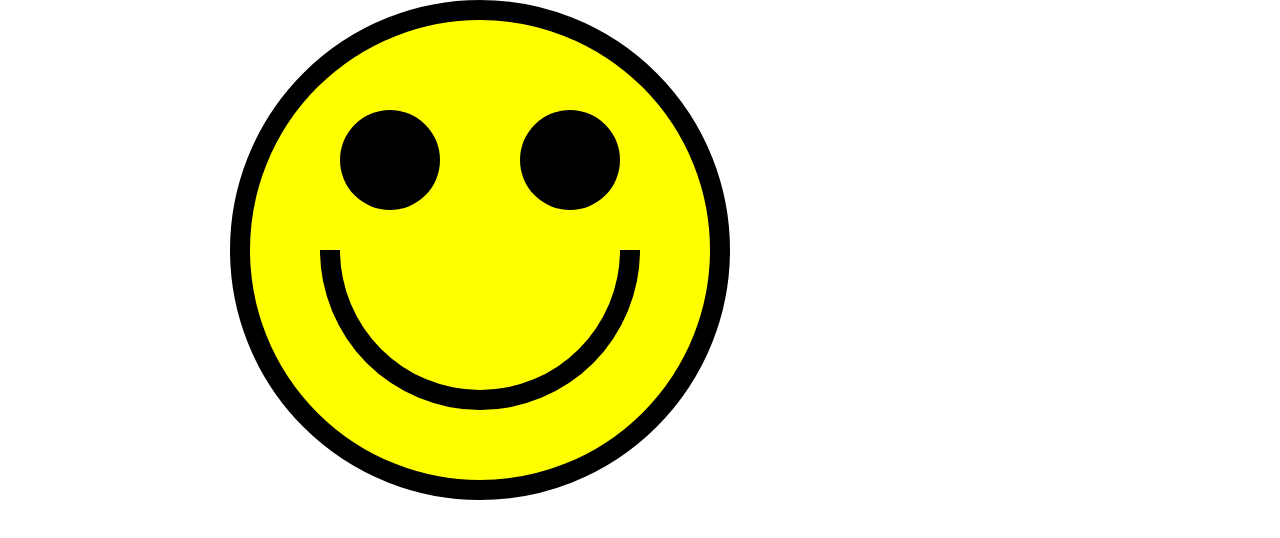
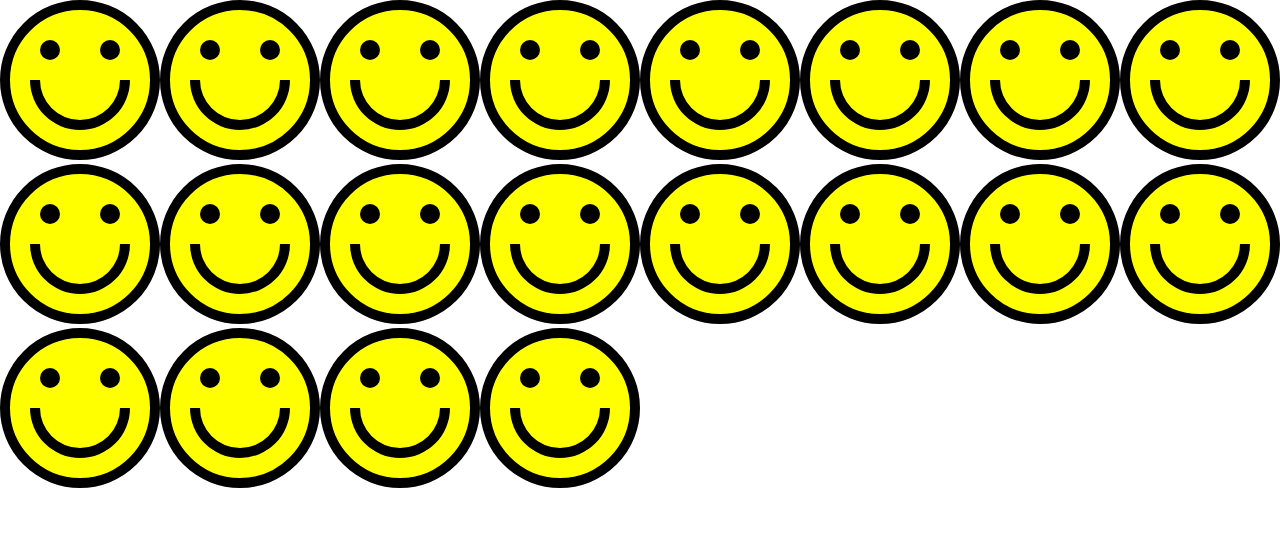
Before and after one commit to alleniac/learn-d3, a React (Create React App) app: page / in a window 1280 px wide. Shown: the top 538 px of the page. Built offline with nearby package versions, Linux system fonts and the light colour scheme.

Commit message:
Further refactor

```diff
--- a/src/App.js
+++ b/src/App.js
@@ -1,42 +1,30 @@
 import './App.css';
-import { BackgroundCircle } from './BackgroundCircle';
-import { Eyes } from './Eyes';
-import { Mouth } from './Mouth';
+import { range } from 'd3-array';
+import { Face } from './Face';
 
-const width = 960;
-const height = 500;
-const centerX = width / 2;
-const centerY = height / 2;
-const strokeWidth = 20;
+const width = 160;
+const height = 160;
 
-const eyeOffsetX = 90;
-const eyeOffsetY = 90;
-const eyeRadius = 50;
-
-const mouthWidth = 20;
-const mouthRadius = 140;
+const array = range(20);
 
 function App() {
   return (
-    <div>
-      <svg width={width} height={height}>
-        <g transform={`translate(${centerX},${centerY})`}>
-          <BackgroundCircle
-            radius={centerY - strokeWidth / 2}
-            strokeWidth={strokeWidth}
-          />
-          <Eyes
-            eyeOffsetX={eyeOffsetX}
-            eyeOffsetY={eyeOffsetY}
-            eyeRadius={eyeRadius}
-          />
-          <Mouth
-            mouthRadius={mouthRadius}
-            mouthWidth={mouthWidth}
-          />
-        </g>
-      </svg>
-    </div>
+    <>
+      {array.map(() => (
+        <Face
+          width={width}
+          height={height}
+          centerX={width / 2}
+          centerY={height / 2}
+          strokeWidth={10}
+          eyeOffsetX={30}
+          eyeOffsetY={30}
+          eyeRadius={10}
+          mouthWidth={10}
+          mouthRadius={40}
+        />
+      ))}
+    </>
   );
 }
 
--- /dev/null
+++ b/src/Face.js
@@ -0,0 +1,35 @@
+import { BackgroundCircle } from './BackgroundCircle';
+import { Eyes } from './Eyes';
+import { Mouth } from './Mouth';
+import { FaceContainer } from './FaceContainer';
+
+export const Face = ({
+  width,
+  height,
+  centerX,
+  centerY,
+  strokeWidth,
+  eyeOffsetX,
+  eyeOffsetY,
+  eyeRadius,
+  mouthWidth,
+  mouthRadius,
+}) => (
+  <FaceContainer
+    width={width}
+    height={height}
+    centerX={centerX}
+    centerY={centerY}
+  >
+    <BackgroundCircle
+      radius={centerY - strokeWidth / 2}
+      strokeWidth={strokeWidth}
+    />
+    <Eyes
+      eyeOffsetX={eyeOffsetX}
+      eyeOffsetY={eyeOffsetY}
+      eyeRadius={eyeRadius}
+    />
+    <Mouth mouthRadius={mouthRadius} mouthWidth={mouthWidth} />
+  </FaceContainer>
+);
--- /dev/null
+++ b/src/FaceContainer.js
@@ -0,0 +1,11 @@
+export const FaceContainer = ({
+  children,
+  width,
+  height,
+  centerX,
+  centerY,
+}) => (
+  <svg width={width} height={height}>
+    <g transform={`translate(${centerX},${centerY})`}>{children}</g>
+  </svg>
+);
```
Also changed, not shown: src/BackgroundCircle.js (+1 -6 lines), src/Eyes.js (+3 -11 lines), src/Mouth.js (+7 -6 lines), .prettierrc.js (added).
